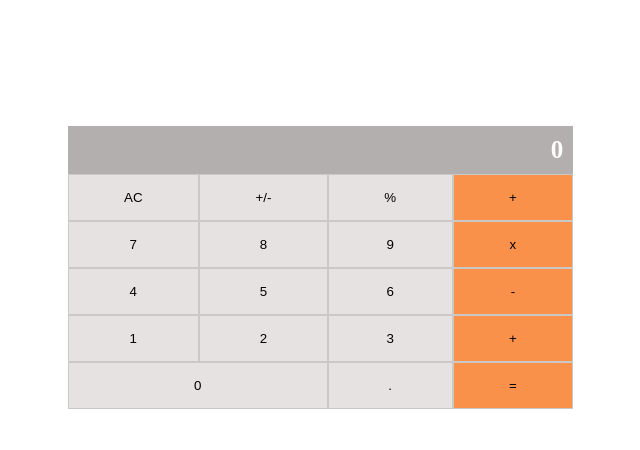
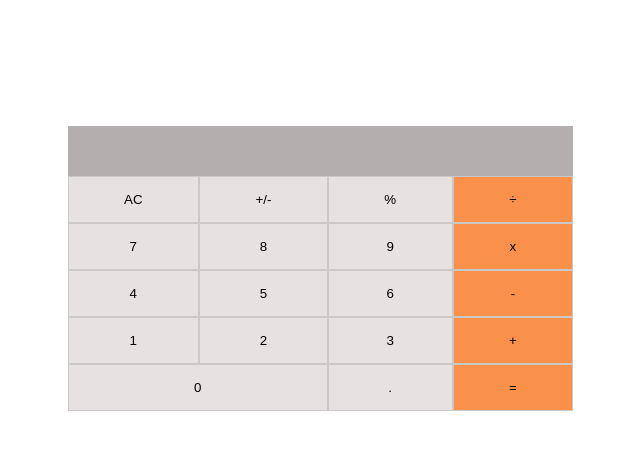
Before and after one commit to manzitresor/math_magicians, a React (Create React App) app: page / in a window 1280 px wide. Shown: the top 450 px of the page, without its empty margins (269-909 px from the left). Built offline with nearby package versions, Linux system fonts and the light colour scheme.

Commit message:
Add implemented event

```diff
--- a/package.json
+++ b/package.json
@@ -7,6 +7,7 @@
     "@testing-library/react": "^13.4.0",
     "@testing-library/user-event": "^13.5.0",
     "big.js": "^6.2.1",
+    "prop-types": "^15.8.1",
     "react": "^18.2.0",
     "react-dom": "^18.2.0",
     "react-scripts": "5.0.1",
--- a/src/App.css
+++ b/src/App.css
@@ -9,13 +9,13 @@
   display: grid;
   grid-template-areas:
     "display-btn display-btn display-btn display-btn"
-    "calc-btns calc-btns calc-btns sign-btns";
+    "calc-btns calc-btns calc-btns calc-btns ";
 }
 
 .display-btn {
   background-color: rgb(179, 175, 175);
   grid-area: display-btn;
-  padding: 10px;
+  height: 50px;
   text-align: right;
   font-size: 25px;
   font-weight: bold;
@@ -26,35 +26,97 @@
   grid-area: calc-btns;
   display: grid;
   grid-template-areas:
-    "btn1 btn2 btn3"
-    "btn4 btn5 btn6"
-    "btn7 btn8 btn9"
-    "btn10 btn11 btn12"
-    "btn13 btn13 btn14";
+    "btn1 btn2 btn3 btn4"
+    "btn5 btn6 btn7 btn8"
+    "btn9 btn10 btn11 btn12"
+    "btn13 btn14 btn15 btn16"
+    "btn17 btn17 btn18 btn19"
 }
 
-.btn13 {
+.btn:nth-child(1) {
+  grid-area: btn1;
+}
+
+.btn:nth-child(2) {
+  grid-area: btn2;
+}
+
+.btn:nth-child(3) {
+  grid-area: btn3;
+}
+
+.btn:nth-child(4) {
+  grid-area: btn4;
+}
+
+.btn:nth-child(5) {
+  grid-area: btn5;
+}
+
+.btn:nth-child(6) {
+  grid-area: btn6;
+}
+
+.btn:nth-child(7) {
+  grid-area: btn7;
+}
+
+.btn:nth-child(8) {
+  grid-area: btn8;
+}
+
+.btn:nth-child(9) {
+  grid-area: btn9;
+}
+
+.btn:nth-child(10) {
+  grid-area: btn10;
+}
+
+.btn:nth-child(11) {
+  grid-area: btn11;
+}
+
+.btn:nth-child(12) {
+  grid-area: btn12;
+}
+
+.btn:nth-child(13) {
   grid-area: btn13;
 }
 
-.btn14 {
+.btn:nth-child(14) {
   grid-area: btn14;
 }
 
-.sign-btns {
-  grid-area: sign-btns;
-  display: flex;
-  flex-direction: column;
+.btn:nth-child(15) {
+  grid-area: btn15;
 }
 
-.calc-btn {
+.btn:nth-child(16) {
+  grid-area: btn16;
+}
+
+.btn:nth-child(17) {
+  grid-area: btn17;
+}
+
+.btn:nth-child(18) {
+  grid-area: btn18;
+}
+
+.btn:nth-child(19) {
+  background-color: rgb(250, 145, 75);
+  grid-area: btn19;
+}
+
+
+.btn {
   background-color: rgb(230, 226, 226);
   padding: 15px;
   border: 1px solid rgb(203, 200, 200);
 }
 
-.sign-btn {
+.btn:nth-child(4n + 4  ) {
   background-color: rgb(250, 145, 75);
-  padding: 15px;
-  border: 1px solid rgb(203, 200, 200);
 }
--- a/src/components/calScreen.js
+++ b/src/components/calScreen.js
@@ -1,11 +1,18 @@
 import React from 'react';
+import { PropTypes } from 'prop-types';
 
-export default function CalScreen() {
+export default function CalScreen({ total, operation, next }) {
   return (
     <>
       <div className="display-btn">
-        <span>0</span>
+        <span>{total || operation || next}</span>
       </div>
     </>
   );
 }
+
+CalScreen.propTypes = {
+  total: PropTypes.oneOf([null]).isRequired,
+  operation: PropTypes.oneOf([null]).isRequired,
+  next: PropTypes.oneOf([null]).isRequired,
+};
--- a/src/components/calculator.js
+++ b/src/components/calculator.js
@@ -1,36 +1,28 @@
-import React from 'react';
+import React, { useState } from 'react';
 import CalScreen from './calScreen';
+import Calculate from '../logic/calculate';
 
 export default function Calculator() {
+  const buttons = ['AC', '+/-', '%', '÷', '7', '8', '9', 'x', '4', '5', '6', '-', '1', '2', '3', '+', '0', '.', '='];
+  const [objt, setObjt] = useState({ total: null, next: null, operation: null });
+
+  const handleClick = (e) => {
+    const btn = e.target.textContent;
+    setObjt(Calculate(objt, btn));
+  };
+
+  const { total, next, operation } = objt;
+
   return (
     <>
       <div className="main">
-        <CalScreen />
+        <CalScreen total={total} operation={operation} next={next} />
         <div className="calc-btns">
-          <button type="submit" className="calc-btn btn1">AC</button>
-          <button type="submit" className="calc-btn btn2">+/-</button>
-          <button type="submit" className="calc-btn btn3">%</button>
-          <button type="submit" className="calc-btn btn4">7</button>
-          <button type="submit" className="calc-btn btn5">8</button>
-          <button type="submit" className="calc-btn btn6">9</button>
-          <button type="submit" className="calc-btn btn7">4</button>
-          <button type="submit" className="calc-btn btn8">5</button>
-          <button type="submit" className="calc-btn btn9">6</button>
-          <button type="submit" className="calc-btn btn10">1</button>
-          <button type="submit" className="calc-btn btn11">2</button>
-          <button type="submit" className="calc-btn btn12">3</button>
-          <button type="submit" className="calc-btn btn13">0</button>
-          <button type="submit" className="calc-btn btn14">.</button>
-        </div>
-        <div className="sign-btns">
-          <button type="submit" className="sign-btn">+</button>
-          <button type="submit" className="sign-btn">x</button>
-          <button type="submit" className="sign-btn">-</button>
-          <button type="submit" className="sign-btn">+</button>
-          <button type="submit" className="sign-btn">=</button>
+          { buttons.map((btn) => (
+            <button type="submit" onClick={(e) => { handleClick(e); }} className="btn" key={btn}>{btn}</button>
+          ))}
         </div>
       </div>
-
     </>
   );
 }
--- a/src/logic/calculator.js
+++ b/src/logic/calculate.js
@@ -13,7 +13,7 @@ function isNumber(item) {
  *   next:String       the next number to be operated on with the total
  *   operation:String  +, -, etc.
  */
-export default function calculate(obj, buttonName) {
+export default function Calculate(obj, buttonName) {
   if (buttonName === 'AC') {
     return {
       total: null,
--- a/src/logic/operate.js
+++ b/src/logic/operate.js
@@ -1,4 +1,3 @@
-// eslint-disable-next-line import/no-extraneous-dependencies
 import Big from 'big.js';
 
 export default function operate(numberOne, numberTwo, operation) {
```
Also changed, not shown: 1 other file (tests, documents, lock files or other folders).
